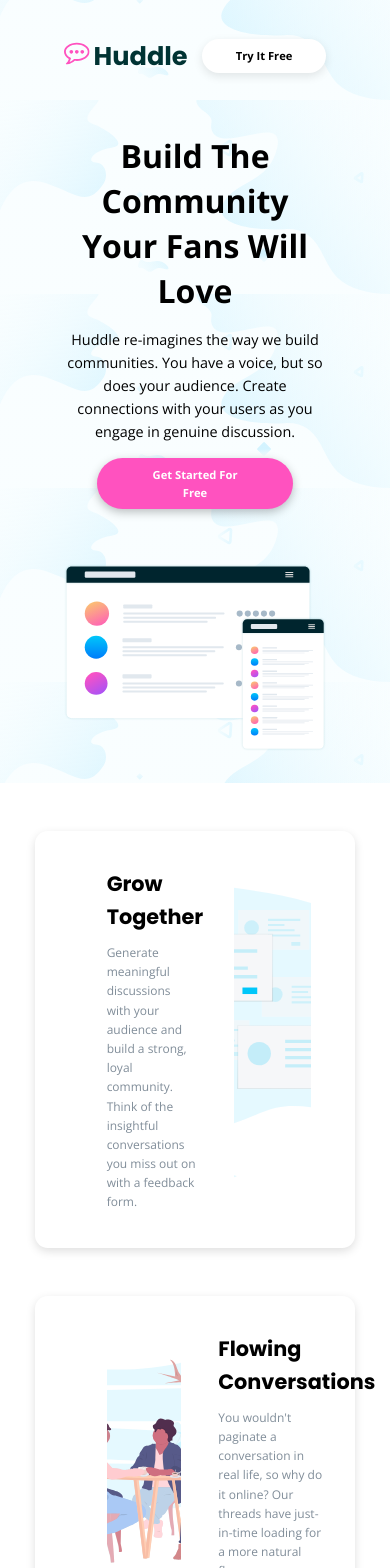
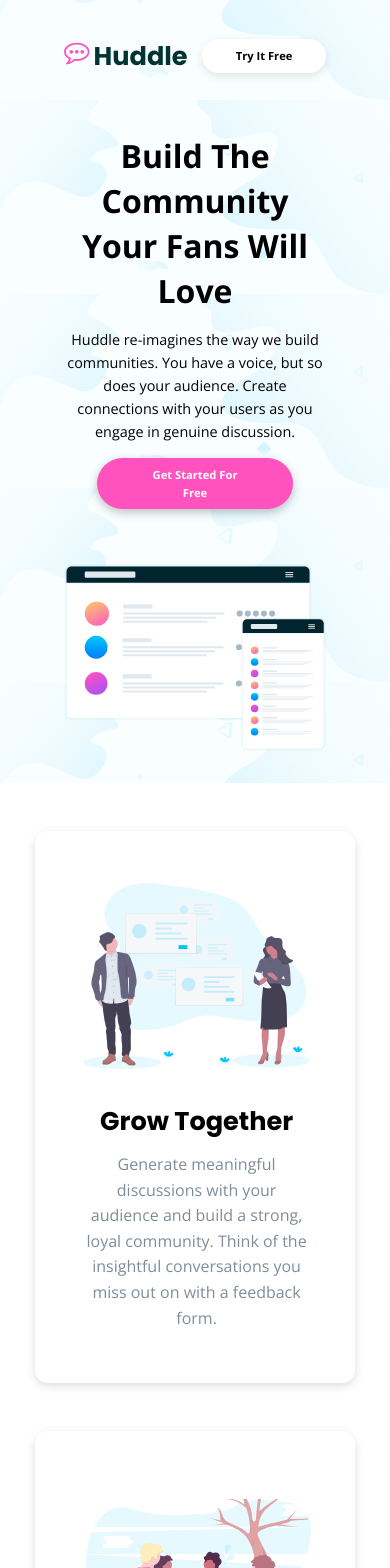
Before and after one commit to stormrageqb/Huddle, a React (Vite) app: page / in a window 390 px wide. Shown: the top 1568 px of the page. Built offline with nearby package versions, Linux system fonts and the light colour scheme.

Commit message:
Add media queries to features components for one-column layout and better spacing on mobile device

```diff
--- a/src/components/Feature.jsx
+++ b/src/components/Feature.jsx
@@ -11,6 +11,12 @@ const StyledFeatureText = styled.div`
   grid-column: 1 / 7;
   padding: 0 0 0 5rem;
 
+  @media only screen and (max-width: 59.375em) {
+    grid-column: 1 / -1;
+    padding: 2rem 2rem;
+    text-align: center;
+  }
+
   ${(props) =>
     props.alternate &&
     css`
@@ -22,12 +28,18 @@ const StyledFeatureText = styled.div`
     font-family: ${({ theme }) => theme.font.headings};
     color: #000;
     font-size: 2.6rem;
+    @media only screen and (max-width: 59.375em) {
+      font-size: 3.2rem;
+    }
   }
 
   & p {
     font-family: ${({ theme }) => theme.font.bodyCTA};
     font-size: 1.5rem;
     color: ${({ theme }) => theme.color.paragraphCard};
+    @media only screen and (max-width: 59.375em) {
+      font-size: 2rem;
+    }
   }
 `;
 
@@ -39,12 +51,23 @@ const StyledFeatureImage = styled.img`
   grid-column: 8 / -1;
   padding: 2rem;
 
+  @media only screen and (max-width: 59.375em) {
+    grid-column: 1 / -1;
+    grid-row: 1 / 2;
+    object-fit: contain;
+  }
+
   ${(props) =>
     props.alternate &&
     css`
       grid-column: 1 / 7;
       grid-row: 1 / 2;
       padding-left: 5rem;
+      @media only screen and (max-width: 59.375em) {
+        padding-left: 2rem;
+        padding-bottom: 5rem;
+        padding-top: 4rem;
+      }
     `}
 `;
 const Feature = () => {
--- a/src/components/Header.jsx
+++ b/src/components/Header.jsx
@@ -25,6 +25,7 @@ const StyledHeroText = styled.div`
     padding-right: 0;
     padding-top: 4rem;
     text-align: center;
+    align-items: center;
   }
 
   h1 {
@@ -57,6 +58,7 @@ const StyledHeroImages = styled.div`
     @media only screen and (max-width: 59.375em) {
       object-fit: contain;
       padding-top: 4rem;
+      align-items: center;
     }
   }
 `;
--- a/src/components/styles/Feature.styled.jsx
+++ b/src/components/styles/Feature.styled.jsx
@@ -6,4 +6,9 @@ export const StyledFeature = styled.div`
   box-shadow: rgba(0, 0, 0, 0.13) 0px 0.4rem 1.2rem;
   padding: 4.5rem 3.6rem 4.5rem 4rem;
   border-radius: ${({ theme }) => theme.borderRadius.cards};
+  @media only screen and (max-width: 59.375em) {
+    /* There may be a better solution for making all cards the same height */
+    /* height: 75rem; */
+    grid-auto-rows: auto;
+  }
 `;
```
